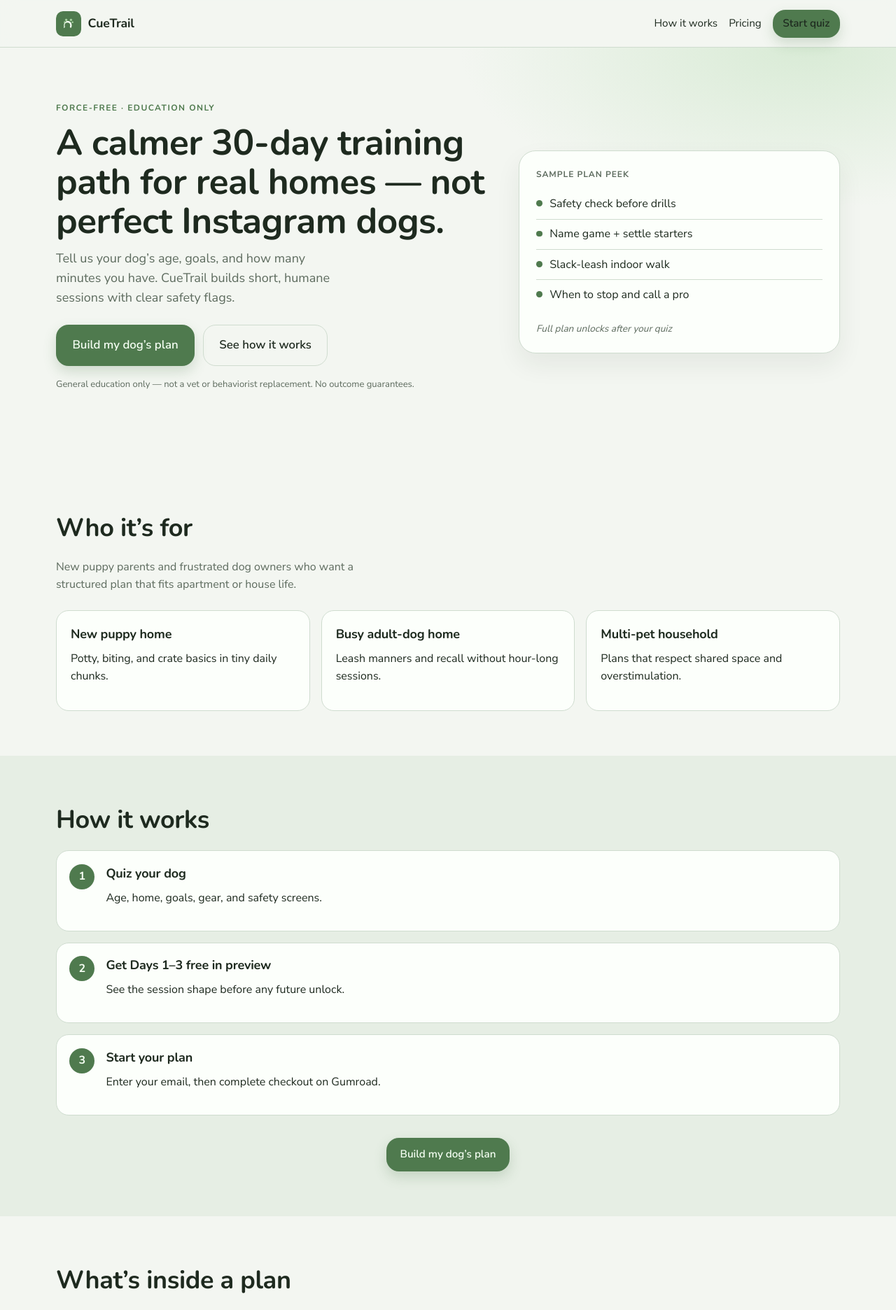
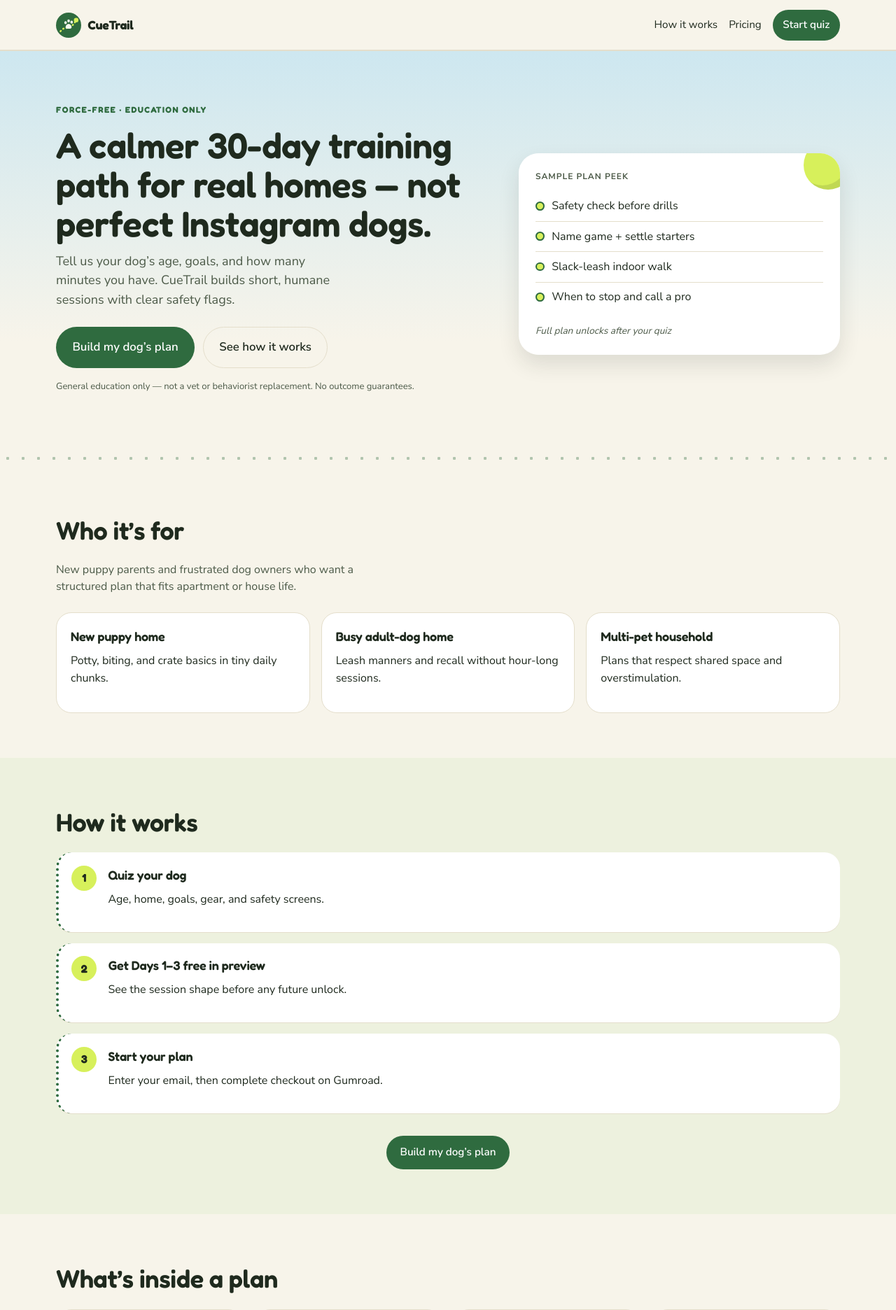
Before and after one commit to sudabay510-sys/cuetrail, a Flask app: page / in a window 1280 px wide. Shown: the top 1872 px of the page at 70% size. Run offline with Flask 3, Linux system fonts and the light colour scheme; some libraries are stand-ins or nearby versions.

Commit message:
Identity refresh: new visual layer, logo icon, and fonts
Adds static/identity.css (loaded after brand.css), a new logo icon, the new
Google Fonts URL, and a BRAND.md section. Visual only: quiz questions, plan
generation, routes, pricing, checkout/unlock, and safety notes unchanged.

```diff
--- a/brands.py
+++ b/brands.py
@@ -635,7 +635,7 @@ BRANDS = {
         "checkout_url": "https://solvfix.gumroad.com/l/ascykk",
         "disclaimer_short": "General education only. Not a vet/behaviorist. Seek professionals for aggression or medical issues. No outcome guarantees.",
         "disclaimer_long": "CueTrail provides general dog-training education and practice structures. It does not diagnose medical or behavioral disorders, guarantee training outcomes, or replace a veterinarian, certified trainer, or veterinary behaviorist. If your dog shows aggression, bite history, or pain, seek qualified in-person help. Payments are processed by Gumroad, not on this site.",
-        "font_url": "https://fonts.googleapis.com/css2?family=Nunito:wght@600;700;800&family=Nunito+Sans:wght@400;600;700&display=swap",
+        "font_url": "https://fonts.googleapis.com/css2?family=Fredoka:wght@500;600;700&family=Nunito+Sans:wght@400;600;700;800&display=swap",
         "questions": CT_Q,
         "generate_plan": ct_plan,
         "secret_env": "CUETRAIL_SECRET",
--- /dev/null
+++ b/static/identity.css
@@ -0,0 +1,32 @@
+/* CueTrail identity layer, Nov 2026 refresh: Trail map adventure. Loaded after brand.css; visual only. */
+:root{--bg:#F7F4EA;--bg-alt:#EDF1DE;--card:#FFFFFF;--ink:#1F2A1E;--muted:#4C5A48;--line:#E4DECB;--accent:#2F6B3F;--accent-2:#24552F;--on-accent:#FFFFFF;--hi:#D7F05B;--radius:22px;--focus:#1D5FA8;
+--font-display:'Fredoka', system-ui, sans-serif;--font-body:'Nunito Sans', system-ui, sans-serif;--tracking:-0.01em;--cta-band-bg:#2F6B3F;--cta-band-ink:#FFFFFF;--cta-band-btn:#D7F05B;--cta-band-btn-ink:#1F2A1E;
+--shadow-card:0 14px 34px rgba(0,0,0,.10);--shadow-btn:none}
+body{font-family:var(--font-body);background:var(--bg);color:var(--ink)}
+.skip:focus{background:var(--card);color:var(--ink);outline:3px solid var(--focus)}
+.btn:focus-visible,.choice:focus-within,a:focus-visible,.input:focus{outline:3px solid var(--focus);outline-offset:2px}
+.choice:has(input:checked){border-color:var(--accent);box-shadow:0 0 0 2px var(--accent) inset}
+.choice input{accent-color:var(--accent);width:1.15rem;height:1.15rem;flex:none}
+.choice{min-height:3.25rem}
+.btn{min-height:2.75rem}
+.nav a.btn-primary,.nav a.btn-primary:hover{color:var(--on-accent)}
+.safety{border-left-width:6px;border-left-style:solid}
+@media (max-width:560px){.choice{padding:.9rem 1rem}.quiz-q{font-size:1.45rem}}
+
+.hero{background:radial-gradient(circle,rgba(47,107,63,.35) 2px,transparent 2.5px) 0 100%/22px 22px repeat-x,linear-gradient(180deg,#CDE7F0 0%,var(--bg) 70%)}
+h1,h2,h3{font-weight:600}
+.site-header{border-bottom:0;box-shadow:0 2px 0 var(--line)}
+.hero-card{border:0;box-shadow:0 14px 30px rgba(31,42,30,.12)}
+.hero-card::after{content:"";position:absolute;right:-18px;top:-18px;width:70px;height:70px;border-radius:50%;background:var(--hi);box-shadow:inset -8px -6px 0 rgba(31,42,30,.12)}
+.dot{background:var(--hi);border:2px solid var(--accent);width:.8rem;height:.8rem;margin-top:.35rem}
+.btn{border-radius:999px}
+.steps{position:relative}.steps li{border:0;box-shadow:0 1px 0 var(--line);border-left:4px dotted var(--accent)}
+.step-num,.journey-step{background:var(--hi);color:var(--ink);font-family:var(--font-display)}
+.choice{border-radius:18px;border-width:2px}
+.choice:has(input:checked){background:#F1F8E0}
+.progress{height:.7rem;background:repeating-linear-gradient(90deg,var(--line) 0 8px,transparent 8px 14px)}
+.progress-bar{background:var(--accent);border-radius:999px}
+.plan-section{border:0;box-shadow:0 8px 22px rgba(31,42,30,.08);position:relative;padding-left:3.25rem}
+.plan-section::before{content:"";position:absolute;left:1.1rem;top:1.35rem;width:1.3rem;height:1.6rem;border-radius:50% 50% 45% 45%;background:var(--hi);border:2px solid var(--accent)}
+.lock-banner{background:linear-gradient(135deg,#CDE7F0,var(--card));border:0}
+.safety{background:#FFF6E5;border-color:#6B4A2F;border-left-color:#6B4A2F}
--- a/templates/base.html
+++ b/templates/base.html
@@ -9,9 +9,10 @@
   <link rel="preconnect" href="https://fonts.gstatic.com" crossorigin/>
   <link href="{{ brand.font_url }}" rel="stylesheet"/>
   <link rel="stylesheet" href="{{ url_for('static', filename='brand.css') }}"/>
+  <link rel="stylesheet" href="{{ url_for('static', filename='identity.css') }}"/>
   <link rel="icon" href="{{ url_for('static', filename='logo.svg') }}" type="image/svg+xml"/>
 </head>
-<body class="{% block body_class %}{% endblock %}">
+<body class="{% block body_class %}{% endblock %}" data-brand="cuetrail">
   <a class="skip" href="#main">Skip to content</a>
   <header class="site-header">
     <div class="wrap header-inner">
```
Also changed, not shown: BRAND.md (+21 -0 lines), static/logo.svg.
